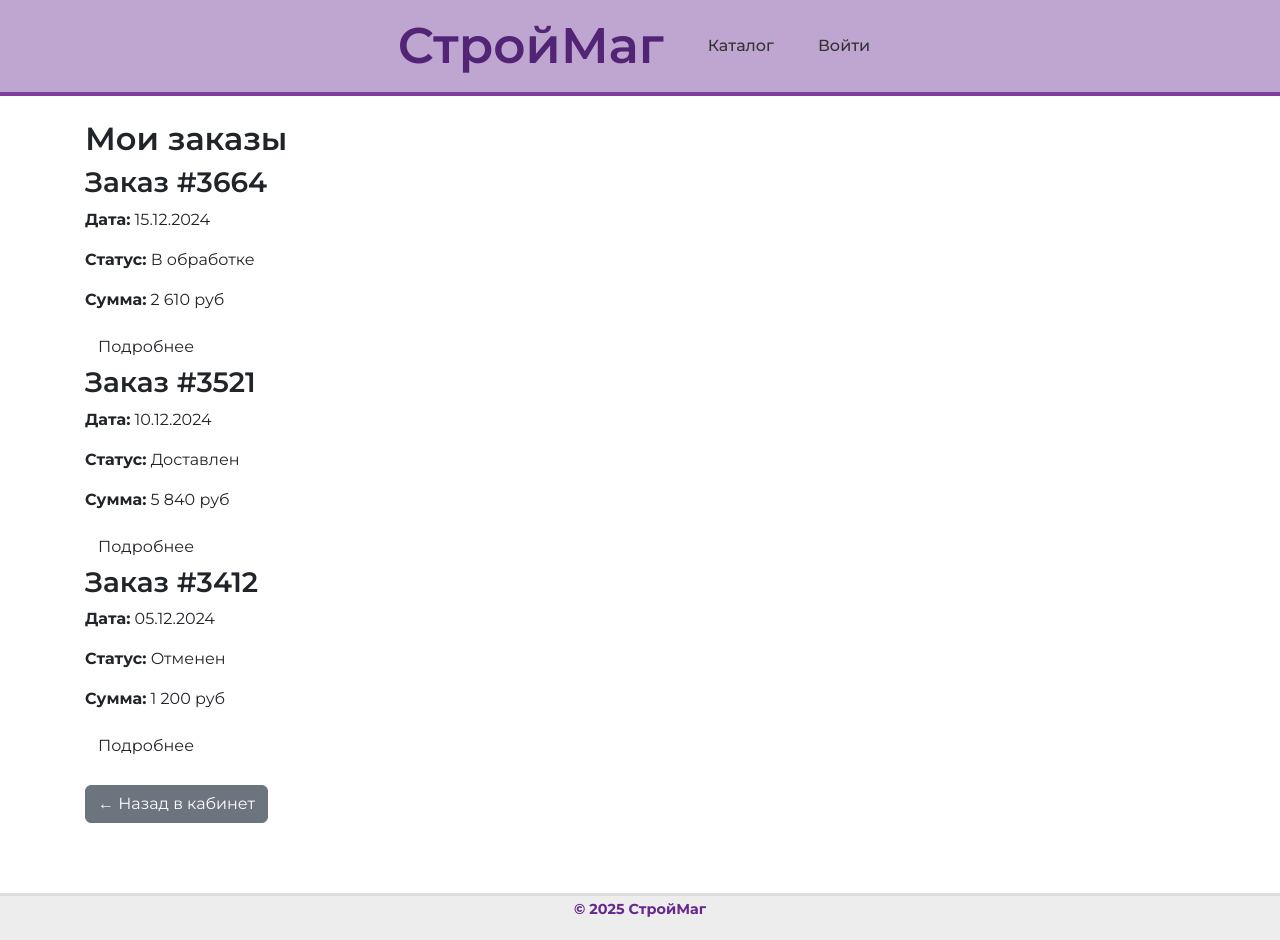
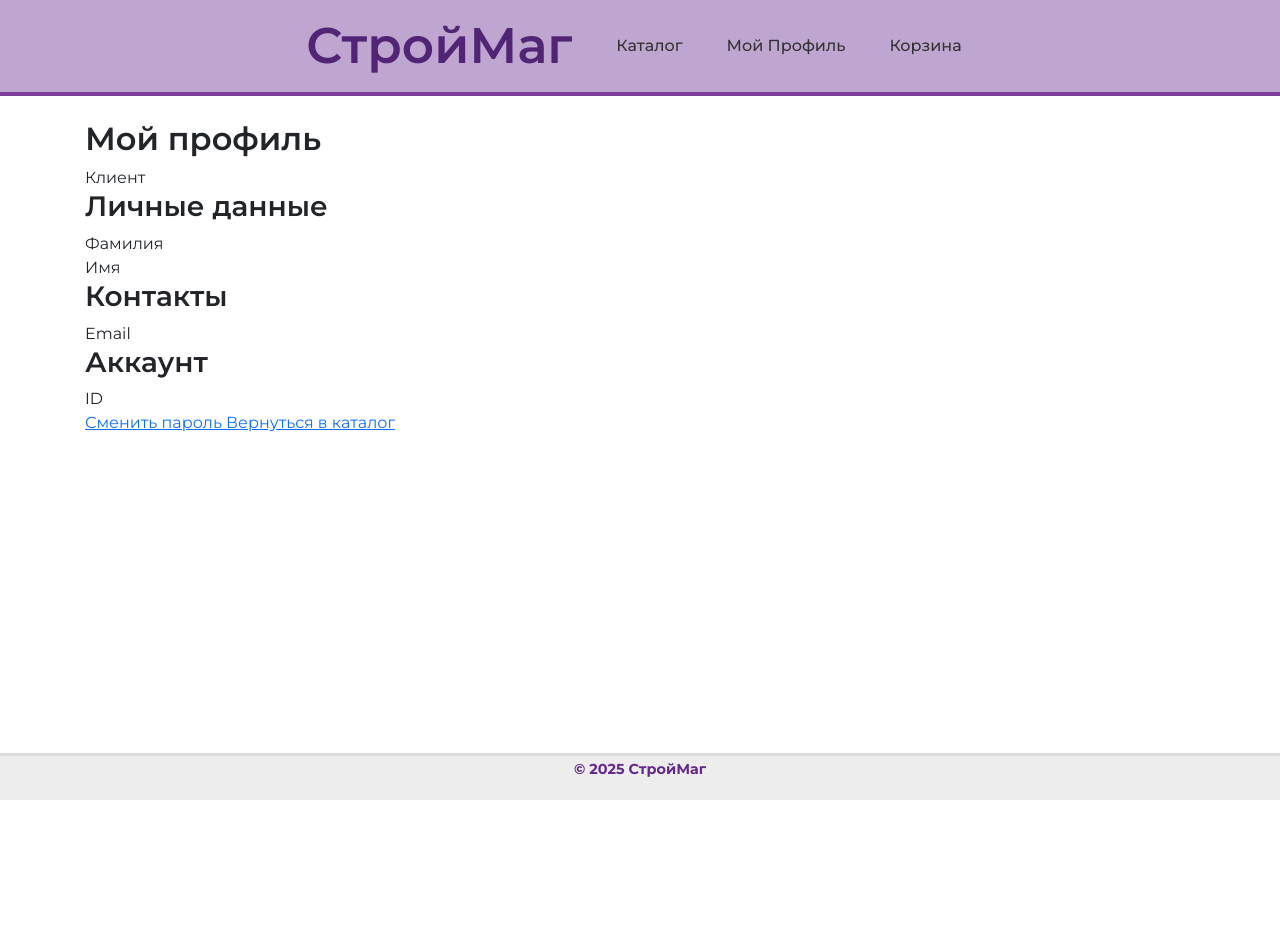
Before and after one commit to darya-sheb/OnlineBuildingMaterialsStore, a FastAPI app: template web/templates/users/profile.html in a window 1280 px wide. After the commit the page ends 800 px from the top, so only its background shows below. Run offline with FastAPI, Linux system fonts and the light colour scheme; the template is opened without the code that fills it, so the values that code supplies are empty; some libraries are stand-ins or nearby versions.

Commit message:
fix templates and beck binds

```diff
--- a/app/features/orders/router.py
+++ /dev/null
@@ -1,4 +0,0 @@
-from fastapi import APIRouter
-from .form_router import web_router
-
-router = APIRouter(prefix="/orders", tags=["orders"])
--- a/app/features/products/form_router.py
+++ b/app/features/products/form_router.py
@@ -6,12 +6,15 @@ from app.infra.db import get_db
 from sqlalchemy.ext.asyncio import AsyncSession
 from app.features.products.crud import get_products
 from app.infra.media_checker import get_media_url
+from app.features.auth.dependencies import get_optional_user
+from app.models.user import User
 
 router = APIRouter(prefix="/products", tags=["products"])
 
 @router.get("/catalog", response_class=HTMLResponse)
 async def catalog_page(
         request: Request,
+        user: User | None = Depends(get_optional_user),
         db: AsyncSession = Depends(get_db)
 ):
     products = await get_products(db)
@@ -21,5 +24,6 @@ async def catalog_page(
 
     return templates.TemplateResponse("catalog/list.html", {
         "request": request,
-        "products": products
+        "products": products,
+        "user": user
     })
--- a/app/features/users/router.py
+++ b/app/features/users/router.py
@@ -26,7 +26,7 @@ from app.models.user import User
 router = APIRouter(prefix="/profile", tags=["profile"])
 
 
-@router.get("/me", response_class=HTMLResponse)
+@router.get("/", response_class=HTMLResponse)
 async def profile_page(
     request: Request,
     current_user: User = Depends(get_current_active_user)
@@ -122,7 +122,7 @@ async def update_my_profile(
         )
 
 
-@router.post("/me/change-password")
+@router.post("/change-password")
 async def change_my_password(
         password_data: ChangePasswordRequest,
         current_user: User = Depends(get_current_active_user),
--- a/app/main.py
+++ b/app/main.py
@@ -31,68 +31,12 @@ def create_app() -> FastAPI:
     async def health():
         return {"status": "ok"}
 
-    @app.get("/auth/register", response_class=HTMLResponse, include_in_schema=False)
-    async def register_page(request: Request, user: Optional[User] = Depends(get_optional_user)):
-        return templates.TemplateResponse("auth/register.html", {"request": request, "user": user})
-
-    @app.get("/auth/login", response_class=HTMLResponse, include_in_schema=False)
-    async def login_page(request: Request, user: Optional[User] = Depends(get_optional_user)):
-        return templates.TemplateResponse("auth/login.html", {"request": request, "user": user})
-
-
-    @app.get("/cart", response_class=HTMLResponse, include_in_schema=False)
-    async def cart_page(
-        request: Request,
-        user: Optional[User] = Depends(get_optional_user)
-    ):
-        if not user:
-            return RedirectResponse("/auth/login", status_code=303)
-        return templates.TemplateResponse("cart/view.html", {
-            "request": request,
-            "user": user
-        })
-
-    @app.get("/orders/checkout", response_class=HTMLResponse, include_in_schema=False)
-    async def order_checkout_page(
-        request: Request,
-        user: Optional[User] = Depends(get_optional_user)
-    ):
-        if not user:
-            return RedirectResponse("/auth/login", status_code=303)
-        return templates.TemplateResponse("cart/confirmation.html", {
-            "request": request,
-            "user": user
-        })
-
-    @app.get("/orders/success/{order_id}", response_class=HTMLResponse, include_in_schema=False)
-    async def order_success_page(
-        request: Request,
-        order_id: int,
-        user: Optional[User] = Depends(get_optional_user)
-    ):
-        return templates.TemplateResponse("orders/success.html", {
-            "request": request,
-            "order_id": order_id,
-            "user": user
-        })
-
-    @app.get("/profile", response_class=HTMLResponse, include_in_schema=False)
-    async def profile_page(
-        request: Request,
-        user: Optional[User] = Depends(get_optional_user)
-    ):
-        if not user:
-            return RedirectResponse("/auth/login", status_code=303)
-        return templates.TemplateResponse("users/profile.html", {
-            "request": request,
-            "user": user
-        })
 
     # routers
     from app.features.auth.router import router as auth_router
     from app.features.auth.form_router import router as auth_form_router
     from app.features.cart.router import router as cart_router
-    from app.features.orders.router import router as orders_router
+    from app.features.orders.form_router import router as orders_router
     from app.features.products.router import router as products_router
     from app.features.products.form_router import router as products_form_router
     from app.features.users.router import router as users_router
--- a/web/templates/cart/view.html
+++ b/web/templates/cart/view.html
@@ -12,7 +12,7 @@
 <script>
 async function loadCart() {
     try {
-        const response = await fetch('/cart/', {
+        const response = await fetch('/cart/api', {
             method: 'GET',
             credentials: 'include',
             headers: {
--- a/web/templates/header.html
+++ b/web/templates/header.html
@@ -2,11 +2,7 @@
     <h1>СтройМаг</h1>
     <nav>
         <a href="/products/catalog">Каталог</a>
-        {% if user %}
-            <a href="/profile">Профиль</a>
-            <a href="/cart">Корзина</a>
-        {% else %}
-            <a href="/auth/login">Войти</a>
-        {% endif %}
+        <a href="{{ '/profile' if user else '/auth/login' }}">Мой Профиль</a>
+        <a href="{{ '/cart' if user else '/auth/login' }}">Корзина</a>
     </nav>
 </div>
--- a/web/templates/users/profile.html
+++ b/web/templates/users/profile.html
@@ -1,39 +1,81 @@
 {% extends "base.html" %}
 
-{% block title %}Мои заказы - СтройМаг{% endblock %}
+{% block title %}Мой профиль - СтройМаг{% endblock %}
 
 {% block content %}
-<main>
-    <h2>Мои заказы</h2>
+<div class="profile-container">
+    <div class="profile-header">
+        <h2> Мой профиль</h2>
+        <span class="role-badge {{ 'staff' if user.role == 'staff' else 'client' }}">
+            {{ 'Сотрудник' if user.role == 'staff' else 'Клиент' }}
+        </span>
+    </div>
 
-    <div class="orders-list">
-        <div class="order-card">
-            <h3>Заказ #3664</h3>
-            <p><strong>Дата:</strong> 15.12.2024</p>
-            <p><strong>Статус:</strong> В обработке</p>
-            <p><strong>Сумма:</strong> 2 610 руб</p>
-            <a href="/orders/3664" class="btn">Подробнее</a>
+    <div class="profile-card">
+        <!-- Личные данные -->
+        <div class="profile-section">
+            <h3 class="section-title">Личные данные</h3>
+            <div class="data-grid">
+                <div class="data-field">
+                    <span class="data-label">Фамилия</span>
+                    <span class="data-value">{{ user.last_name }}</span>
+                </div>
+                <div class="data-field">
+                    <span class="data-label">Имя</span>
+                    <span class="data-value">{{ user.first_name }}</span>
+                </div>
+                {% if user.patronymic %}
+                <div class="data-field">
+                    <span class="data-label">Отчество</span>
+                    <span class="data-value">{{ user.patronymic }}</span>
+                </div>
+                {% endif %}
+            </div>
         </div>
 
-        <div class="order-card">
-            <h3>Заказ #3521</h3>
-            <p><strong>Дата:</strong> 10.12.2024</p>
-            <p><strong>Статус:</strong> Доставлен</p>
-            <p><strong>Сумма:</strong> 5 840 руб</p>
-            <a href="/orders/3521" class="btn">Подробнее</a>
+        <!-- Контакты -->
+        <div class="profile-section">
+            <h3 class="section-title">Контакты</h3>
+            <div class="data-grid">
+                <div class="data-field">
+                    <span class="data-label"> Email</span>
+                    <span class="data-value">{{ user.email }}</span>
+                </div>
+                {% if user.phone %}
+                <div class="data-field">
+                    <span class="data-label"> Телефон</span>
+                    <span class="data-value">{{ user.phone }}</span>
+                </div>
+                {% endif %}
+            </div>
         </div>
 
-        <div class="order-card">
-            <h3>Заказ #3412</h3>
-            <p><strong>Дата:</strong> 05.12.2024</p>
-            <p><strong>Статус:</strong> Отменен</p>
-            <p><strong>Сумма:</strong> 1 200 руб</p>
-            <a href="/orders/3412" class="btn">Подробнее</a>
+        <!-- Аккаунт -->
+        <div class="profile-section">
+            <h3 class="section-title">Аккаунт</h3>
+            <div class="data-grid">
+                <div class="data-field">
+                    <span class="data-label">ID</span>
+                    <span class="data-value code">{{ user.user_id }}</span>
+                </div>
+                {% if user.created_at %}
+                <div class="data-field">
+                    <span class="data-label">Дата регистрации</span>
+                    <span class="data-value">{{ user.created_at.strftime('%d.%m.%Y') }}</span>
+                </div>
+                {% endif %}
+            </div>
+        </div>
+
+        <!-- Действия -->
+        <div class="profile-actions">
+            <a href="/profile/me/change_password" class="action-btn btn-primary">
+                Сменить пароль
+            </a>
+            <a href="/products/catalog" class="action-btn btn-secondary">
+                Вернуться в каталог
+            </a>
         </div>
     </div>
-
-    <div style="margin-top: 20px;">
-        <a href="/profile" class="btn btn-secondary">← Назад в кабинет</a>
-    </div>
-</main>
+</div>
 {% endblock %}
```
Also changed, not shown: app/features/cart/router.py (+5 -5 lines), app/features/orders/crud.py (deleted, +0 -8 lines), app/features/orders/form_router.py (+15 -11 lines), app/features/orders/service.py (+15 -11 lines), app/models/order.py (+33 -1 lines), tests/conftest.py (+9 -3 lines), web/templates/cart/confirmation.html (+41 -27 lines).
